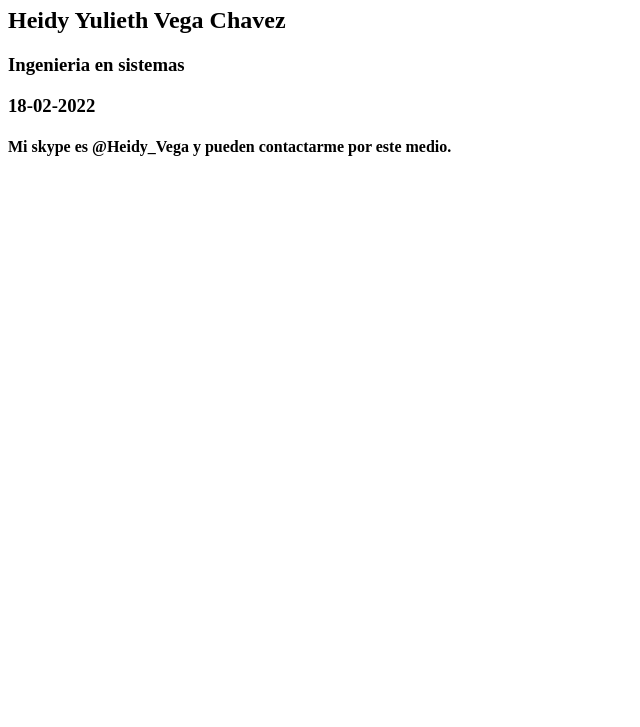
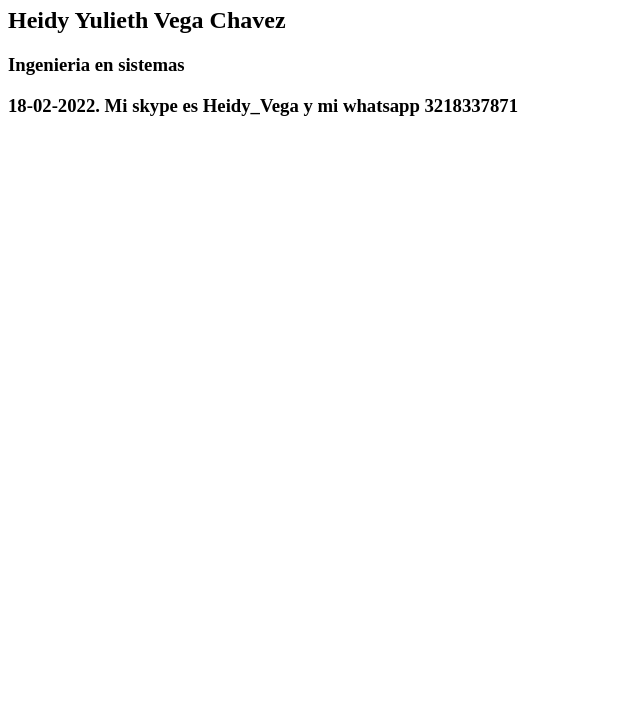
Before and after one commit to Hyvegac/DSW-HeidyVega, a plain HTML site: page index.html in a window 1280 px wide. Shown: the part 73-800 px from the top of the page, without its empty margins (0-640 px from the left). Drawn offline with Linux system fonts and the light colour scheme.

Commit message:
Actualizacion
Actualización index.html

```diff
--- a/index.html
+++ b/index.html
@@ -10,8 +10,7 @@
     <h1>Proyecto de sitio Web 2022 -16-01 </h1>
     <h2> Heidy Yulieth Vega Chavez </h2>
     <h3> Ingenieria en sistemas <br>
-    <p>18-02-2022</p>
+    <p>18-02-2022. Mi skype es Heidy_Vega y mi whatsapp 3218337871</p>
     </h3>
-    <h4><p>Mi skype es @Heidy_Vega y pueden contactarme por este medio. </p></h4>
 </body>
 </html>
```
